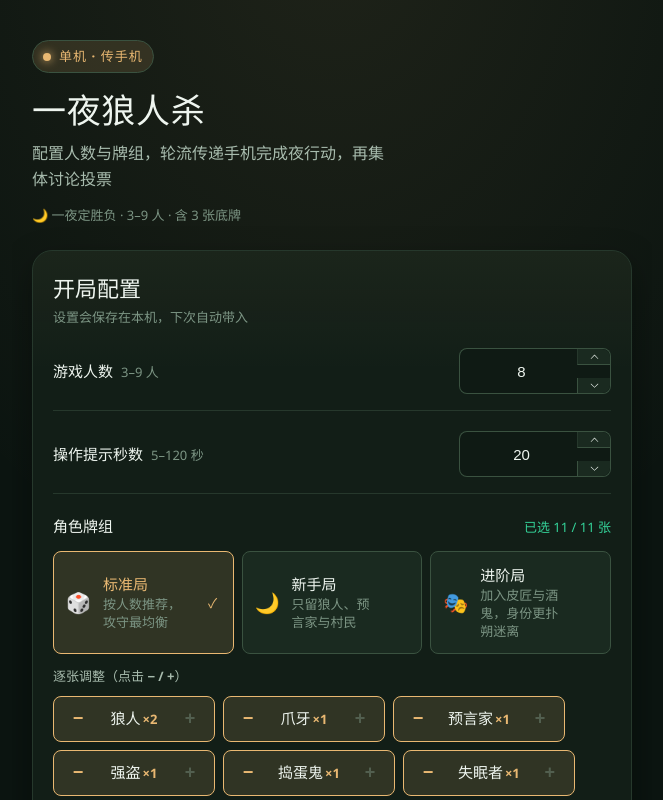
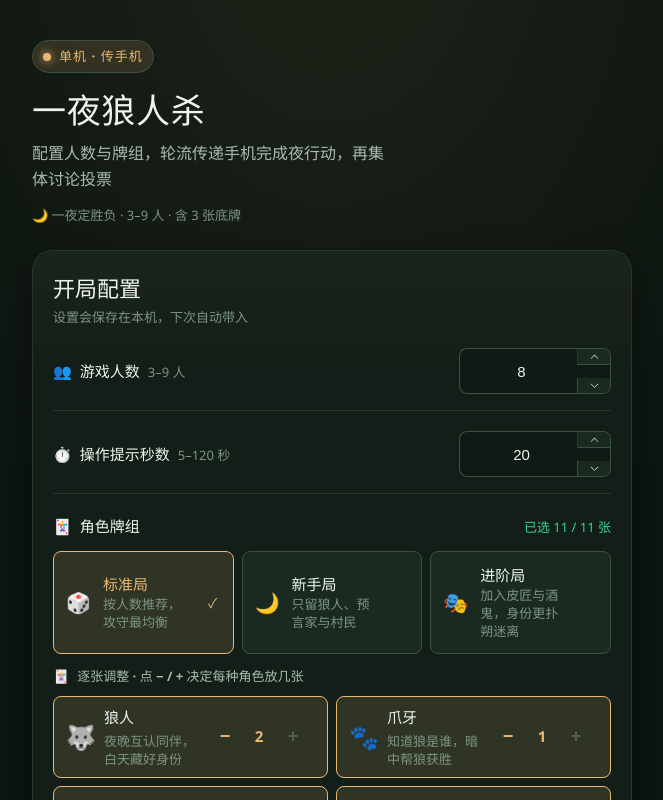
Before and after one commit to awamwang/onenight-werewolf-stand-alone, a Vue app: page /#/ in a window 1280 px wide. Shown: the whole page, without its empty margins (308-971 px from the left). Built offline with nearby package versions, Linux system fonts and the light colour scheme.

Commit message:
feat(ui): 新增角色图鉴与图标体系，补齐新手向能力说明

```diff
--- a/src/components/PassPhoneOverlay.vue
+++ b/src/components/PassPhoneOverlay.vue
@@ -9,7 +9,7 @@
   >
     <div class="content">
       <div class="pass-top">
-        <p class="eyebrow">隐私交接</p>
+        <p class="eyebrow"><span aria-hidden="true">🤫</span> 隐私交接</p>
         <h2 class="title" id="pass-title">请将手机传给</h2>
         <p class="player-name">{{ playerName }}</p>
         <p class="privacy-hint" id="pass-hint">
--- a/src/style.css
+++ b/src/style.css
@@ -191,6 +191,11 @@ body {
     transform var(--duration-fast) var(--ease-out);
 }
 
+/* 主按钮里的装饰图标统一与文字拉开间距（图标对读屏隐藏） */
+.el-button span[aria-hidden='true'] {
+  margin-right: var(--space-2);
+}
+
 .el-button--primary {
   --el-button-bg-color: var(--color-primary);
   --el-button-border-color: var(--color-primary);
--- a/src/views/HomeView.vue
+++ b/src/views/HomeView.vue
@@ -15,6 +15,7 @@
 
       <div class="field" role="group" aria-labelledby="field-players">
         <span class="field-label" id="field-players">
+          <span aria-hidden="true">👥</span>
           游戏人数
           <small>3–9 人</small>
         </span>
@@ -30,6 +31,7 @@
 
       <div class="field" role="group" aria-labelledby="field-timeout">
         <span class="field-label" id="field-timeout">
+          <span aria-hidden="true">⏱️</span>
           操作提示秒数
           <small>5–120 秒</small>
         </span>
@@ -49,7 +51,10 @@
         aria-describedby="field-roles-hint"
       >
         <div class="field-head">
-          <span class="field-label" id="field-roles">角色牌组</span>
+          <span class="field-label" id="field-roles">
+            <span aria-hidden="true">🃏</span>
+            角色牌组
+          </span>
           <span class="count" :class="{ warn: !牌组有效 }" role="status">
             {{ 牌组进度 }}
           </span>
@@ -77,35 +82,45 @@
         </div>
 
         <div class="role-pool" role="group" aria-labelledby="pool-title">
-          <p class="group-title" id="pool-title">逐张调整（点击 − / +）</p>
-          <div class="role-chips">
+          <p class="group-title" id="pool-title">
+            <span aria-hidden="true">🃏</span>
+            逐张调整 · 点 − / + 决定每种角色放几张
+          </p>
+          <div class="role-cards">
             <div
-              v-for="role in 角色池"
-              :key="role"
-              class="role-chip"
-              :class="{ used: 角色张数(role) > 0 }"
+              v-for="资料 in 角色池"
+              :key="资料.名称"
+              class="role-card"
+              :class="{ used: 角色张数(资料.名称) > 0 }"
             >
+              <span class="role-icon" aria-hidden="true">{{ 资料.图标 }}</span>
+              <span class="role-info">
+                <strong class="role-name">{{ 资料.名称 }}</strong>
+                <small class="role-desc">{{ 资料.一句话 }}</small>
+              </span>
+              <span class="role-actions">
                 <button
                   type="button"
                   class="chip-btn"
-                :disabled="角色张数(role) === 0"
-                :aria-label="`移除一张${role}，当前 ${角色张数(role)} 张`"
-                @click="增减角色(role, -1)"
+                  :disabled="角色张数(资料.名称) === 0"
+                  :aria-label="`移除一张${资料.名称}，当前 ${角色张数(资料.名称)} 张`"
+                  @click="增减角色(资料.名称, -1)"
                 >
                   −
                 </button>
-              <span class="chip-name">
-                {{ role }}<small v-if="角色张数(role) > 0">×{{ 角色张数(role) }}</small>
+                <span class="role-count" :aria-label="`当前 ${角色张数(资料.名称)} 张`">
+                  {{ 角色张数(资料.名称) }}
                 </span>
                 <button
                   type="button"
                   class="chip-btn"
                   :disabled="牌组数量 >= 需要张数"
-                :aria-label="`添加一张${role}，当前 ${角色张数(role)} 张`"
-                @click="增减角色(role, 1)"
+                  :aria-label="`添加一张${资料.名称}，当前 ${角色张数(资料.名称)} 张`"
+                  @click="增减角色(资料.名称, 1)"
                 >
                   +
                 </button>
+              </span>
             </div>
           </div>
         </div>
@@ -134,6 +149,7 @@
 import { computed, ref, watch } from 'vue'
 import { useRouter } from 'vue-router'
 import { availableRoles, LEFT_ROLE_COUNT, type RoleName } from '@/core'
+import { 查找角色资料 } from '@/角色资料'
 import { useGameStore } from '@/stores/game'
 
 const store = useGameStore()
@@ -144,8 +160,10 @@ const error = ref('')
 const playerCount = ref(store.game.playerCount)
 const operateTimeout = ref(store.game.operateTimeout)
 
-/** 点击式配置的角色池，全部来自 core 的合法角色表 */
-const 角色池 = Object.keys(availableRoles) as RoleName[]
+/** 点击式配置的角色池：合法角色 + 图标 + 一句话描述 */
+const 角色池 = (Object.keys(availableRoles) as RoleName[]).map((名称) => ({
+  ...查找角色资料(名称),
+}))
 const 需要张数 = computed(() => playerCount.value + LEFT_ROLE_COUNT)
 const 牌组数组 = computed(() => store.rolesString.split(/[、,，\s]+/).filter(Boolean))
 const 牌组数量 = computed(() => 牌组数组.value.length)
@@ -499,48 +517,78 @@ function start() {
 }
 
 .group-title {
+  display: flex;
+  align-items: center;
+  gap: var(--space-2);
   margin: 0;
   color: var(--color-text-muted);
   font-size: var(--font-size-caption);
   font-weight: 600;
 }
 
-.role-chips {
-  display: flex;
-  flex-wrap: wrap;
+.role-cards {
+  display: grid;
+  grid-template-columns: 1fr;
   gap: var(--space-2);
 }
 
-.role-chip {
-  display: inline-flex;
+.role-card {
+  display: flex;
   align-items: center;
-  gap: var(--space-1);
-  min-height: var(--tap-min);
-  padding: 0 2px;
+  gap: var(--space-2);
+  min-height: 64px;
+  padding: var(--space-2) var(--space-3);
   border: 1px solid var(--color-line-strong);
   border-radius: var(--radius-sm);
   background: var(--color-surface-raised);
 }
 
-.role-chip.used {
+.role-card.used {
   border-color: var(--color-primary);
   background: var(--color-primary-light);
 }
 
-.chip-name {
-  min-width: 52px;
-  padding: 0 var(--space-1);
+.role-icon {
+  flex: 0 0 28px;
+  font-size: 1.5rem;
+  line-height: 1;
+  text-align: center;
+}
+
+.role-info {
+  display: flex;
+  flex: 1 1 auto;
+  min-width: 0;
+  flex-direction: column;
+  gap: 2px;
+}
+
+.role-name {
   color: var(--color-text);
   font-size: var(--font-size-label);
-  text-align: center;
-  white-space: nowrap;
+  font-weight: 600;
 }
 
-.chip-name small {
-  margin-left: 2px;
+.role-desc {
+  color: var(--color-text-subtle);
+  font-size: var(--font-size-caption);
+  line-height: 1.4;
+}
+
+.role-actions {
+  display: inline-flex;
+  flex: 0 0 auto;
+  align-items: center;
+  gap: 2px;
+}
+
+.role-count {
+  min-width: 20px;
   color: var(--color-primary);
-  font-size: var(--font-size-caption);
+  font-size: var(--font-size-label);
   font-weight: 700;
+  text-align: center;
+  font-variant-numeric: tabular-nums;
 }
 
 .chip-btn {
@@ -646,6 +694,10 @@ function start() {
   .preset-list {
     grid-template-columns: repeat(3, minmax(0, 1fr));
   }
+
+  .role-cards {
+    grid-template-columns: repeat(2, minmax(0, 1fr));
+  }
 }
 
 @media (max-width: 380px) {
--- /dev/null
+++ b/src/角色资料.ts
@@ -0,0 +1,94 @@
+/**
+ * 角色图鉴：图标、一句话定位与新手向能力解释。
+ * 供首页配置（角色选择）与对局页（拿到手机时的说明）共用，避免两处文案不一致。
+ * 能力描述以 src/core/role.ts、src/core/game.ts 的实际规则为准。
+ */
+
+export interface 角色资料 {
+  名称: string
+  图标: string
+  一句话: string
+  能力: string
+}
+
+export const 角色资料表: Record<string, 角色资料> = {
+  狼人: {
+    名称: '狼人',
+    图标: '🐺',
+    一句话: '夜晚互认同伴，白天藏好身份',
+    能力:
+      '狼人阵营。夜晚醒来与其他狼人互认同伴；若场上只有你一只狼，可以改看一张底牌的角色。白天要藏好身份，避免被投票处决。',
+  },
+  爪牙: {
+    名称: '爪牙',
+    图标: '🐾',
+    一句话: '知道狼是谁，暗中帮狼获胜',
+    能力:
+      '狼人阵营。夜晚得知所有狼人是谁，但狼人并不知道你是爪牙。若场上没有狼人，就需要你独自误导大家，替狼方争取胜利。',
+  },
+  预言家: {
+    名称: '预言家',
+    图标: '🔮',
+    一句话: '查 1 名玩家，或看 2 张底牌',
+    能力:
+      '好人阵营。二选一：查验 1 名玩家当时的身份，或查看 2 张底牌。不能查验自己，两种查验方式也不能混用。',
+  },
+  强盗: {
+    名称: '强盗',
+    图标: '🥷',
+    一句话: '抢走 1 名玩家的角色',
+    能力:
+      '选择 1 名玩家，抢夺并换成他的角色；从这一刻起你就是他的身份，被抢的人则拿到你原来的角色。不能选择自己。',
+  },
+  捣蛋鬼: {
+    名称: '捣蛋鬼',
+    图标: '😈',
+    一句话: '悄悄交换另外 2 人的身份',
+    能力:
+      '选择另外 2 名玩家，悄悄交换他们的角色（不能选自己）。被交换的两个人当时不会知道，所以夜晚结束前谁的身份都可能变。',
+  },
+  失眠者: {
+    名称: '失眠者',
+    图标: '😴',
+    一句话: '睡前再看一次自己的最终身份',
+    能力:
+      '好人阵营。夜晚结束时你会再醒一次，查看自己最终的角色——因为身份可能已被强盗或捣蛋鬼换掉。只有你能看到这份最新信息。',
+  },
+  酒鬼: {
+    名称: '酒鬼',
+    图标: '🍺',
+    一句话: '与 1 张底牌盲换，不知结果',
+    能力:
+      '选 1 张底牌，把自己与它交换，但你不会知道自己换成了什么；你原本的角色被放进底牌，不再属于你。',
+  },
+  村民: {
+    名称: '村民',
+    图标: '🧑‍🌾',
+    一句话: '没有技能，靠讨论和投票找狼',
+    能力: '好人阵营。没有夜行动，白天靠讨论与投票找出狼人。人数多时是场上的基本盘。',
+  },
+  守卫: {
+    名称: '守卫',
+    图标: '🛡️',
+    一句话: '找出另一名守卫',
+    能力: '好人阵营。夜晚找出另一名守卫是谁；若没有其他守卫，你就是孤独的守卫。守卫不会交换身份。',
+  },
+  皮匠: {
+    名称: '皮匠',
+    图标: '🎯',
+    一句话: '被投票出局则独自获胜',
+    能力:
+      '独立阵营。没有夜行动。若白天你被投票处决，只有你一个人获胜；所以你的目标是想办法让大家把票投给你。',
+  },
+}
+
+const 未知角色: 角色资料 = {
+  名称: '未知角色',
+  图标: '❓',
+  一句话: '暂无说明',
+  能力: '这个角色暂无说明，请按游戏内的操作提示进行。',
+}
+
+export function 查找角色资料(名称: string | undefined): 角色资料 {
+  return (名称 && 角色资料表[名称]) || 未知角色
+}
```
Also changed, not shown: src/views/GameView.vue (+112 -24 lines), 1 other file (tests, documents, lock files or other folders). Lines whose indentation alone changed are shown as unchanged.
